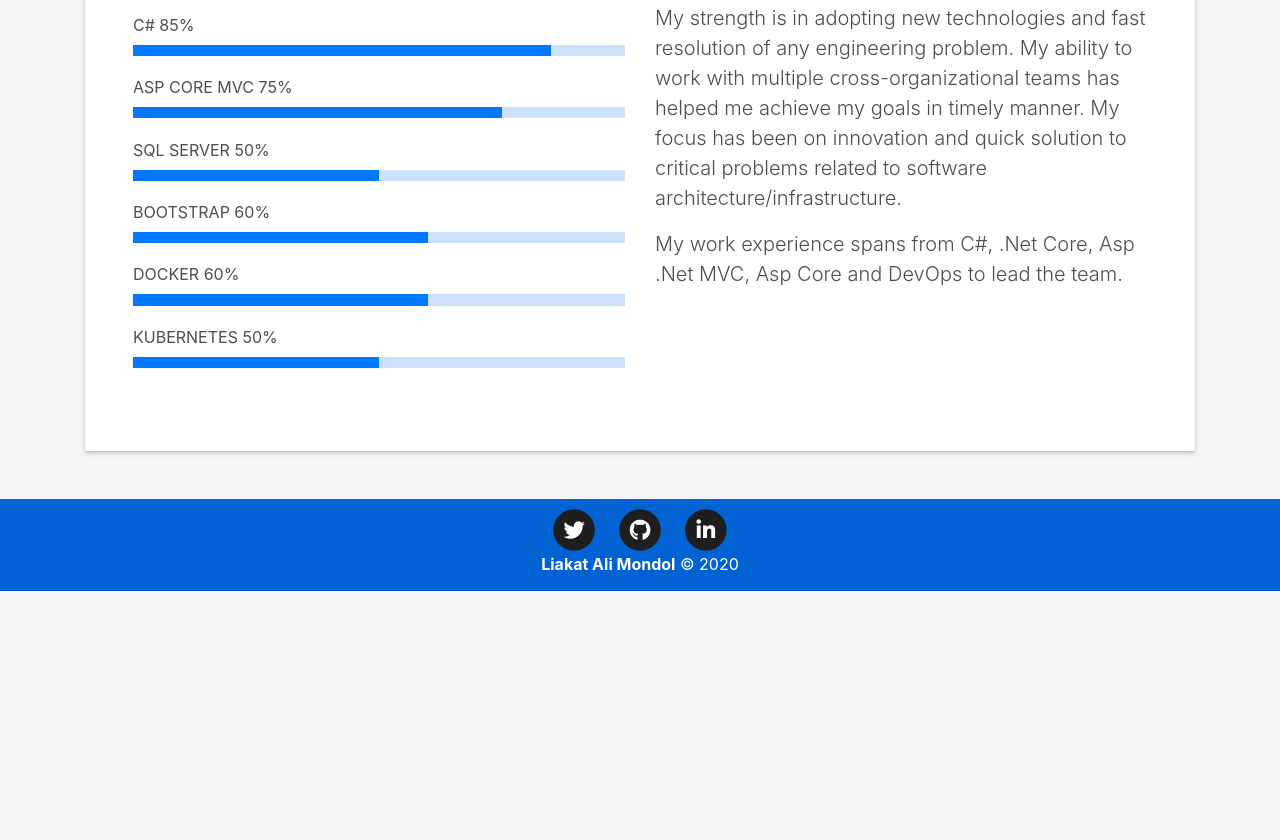
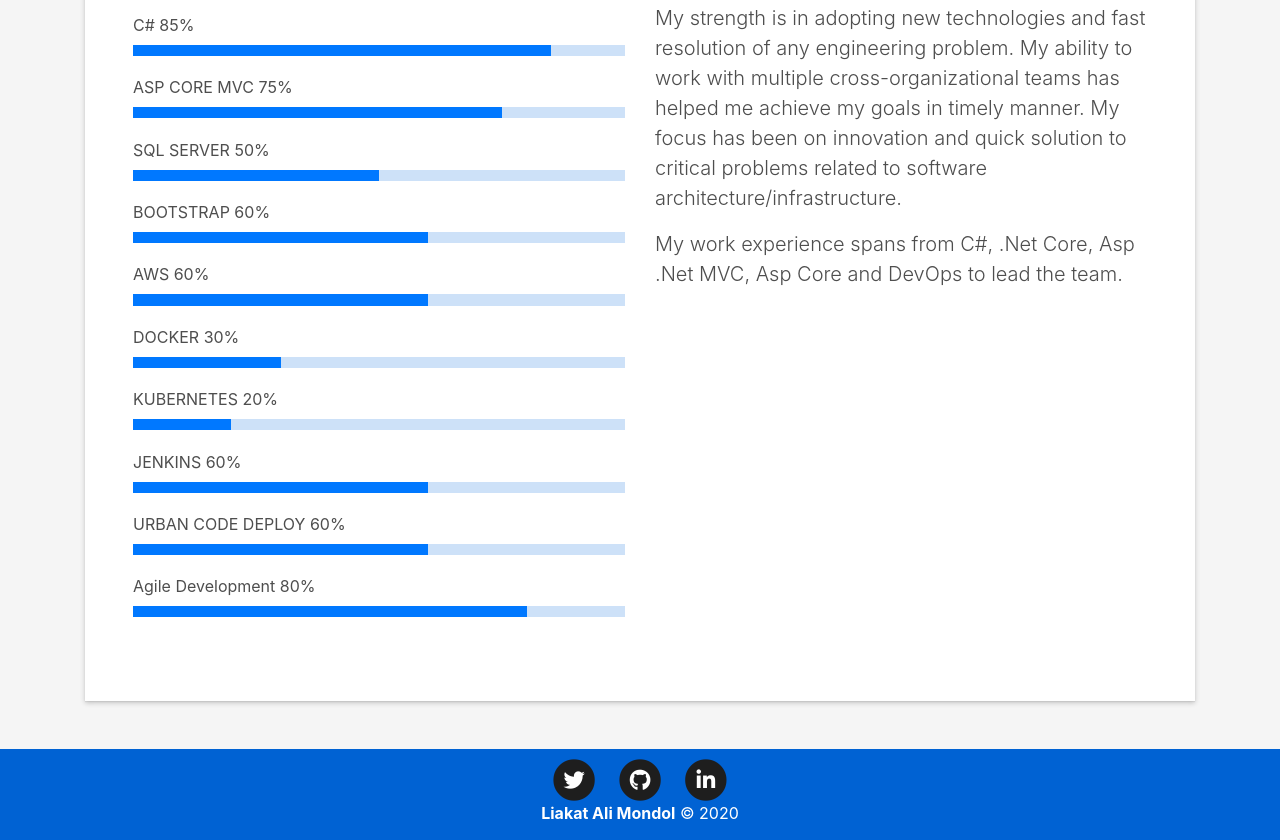
Before and after one commit to liakatmondol/liakatmondol.github.io, a plain HTML site: page index.html in a window 1280 px wide. Shown: the part 1177-2017 px from the top of the page. Before the commit the page ends 1768 px from the top, so only its background shows below. Drawn offline with Linux system fonts and the light colour scheme.

Commit message:
updated skills

```diff
--- a/index.html
+++ b/index.html
@@ -113,13 +113,29 @@
                     <div class="progress">
                       <div class="progress-bar" role="progressbar" style="width: 60%" aria-valuenow="90" aria-valuemin="0" aria-valuemax="100"></div>
                     </div>
-                    <span>DOCKER</span> <span class="pull-right">60%</span>
+                    <span>AWS</span> <span class="pull-right">60%</span>
                     <div class="progress">
                       <div class="progress-bar" role="progressbar" style="width: 60%" aria-valuenow="90" aria-valuemin="0" aria-valuemax="100"></div>
                     </div>
-                    <span>KUBERNETES</span> <span class="pull-right">50%</span>
+                    <span>DOCKER</span> <span class="pull-right">30%</span>
                     <div class="progress">
-                      <div class="progress-bar" role="progressbar" style="width: 50%" aria-valuenow="90" aria-valuemin="0" aria-valuemax="100"></div>
+                      <div class="progress-bar" role="progressbar" style="width: 30%" aria-valuenow="90" aria-valuemin="0" aria-valuemax="100"></div>
+                    </div>
+                    <span>KUBERNETES</span> <span class="pull-right">20%</span>
+                    <div class="progress">
+                      <div class="progress-bar" role="progressbar" style="width: 20%" aria-valuenow="90" aria-valuemin="0" aria-valuemax="100"></div>
+                    </div>
+                    <span>JENKINS</span> <span class="pull-right">60%</span>
+                    <div class="progress">
+                      <div class="progress-bar" role="progressbar" style="width: 60%" aria-valuenow="90" aria-valuemin="0" aria-valuemax="100"></div>
+                    </div>
+                    <span>URBAN CODE DEPLOY</span> <span class="pull-right">60%</span>
+                    <div class="progress">
+                      <div class="progress-bar" role="progressbar" style="width: 60%" aria-valuenow="90" aria-valuemin="0" aria-valuemax="100"></div>
+                    </div>
+                    <span>Agile Development</span> <span class="pull-right">80%</span>
+                    <div class="progress">
+                      <div class="progress-bar" role="progressbar" style="width: 80%" aria-valuenow="90" aria-valuemin="0" aria-valuemax="100"></div>
                     </div>
                   </div>
                 </div>
```
Also changed, not shown: 1 other file.
